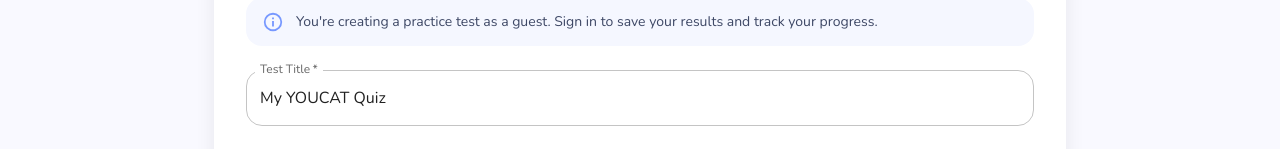
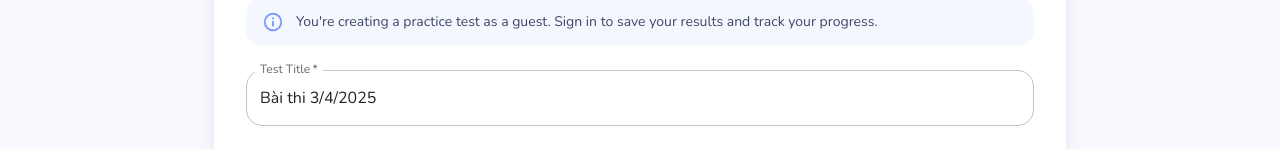
Before and after one commit to Paulus38/FE-youcat-landing, a React (Vite) app: page /exam/create in a window 1280 px wide. Shown: the part 348-497 px from the top of the page. Built offline with nearby package versions, Linux system fonts and the light colour scheme.

Commit message:
Update README and configuration for local development; change API URL and browser port, and modify exam title to include current date.

```diff
--- a/src/pages/exam/CreateExamPage.tsx
+++ b/src/pages/exam/CreateExamPage.tsx
@@ -71,7 +71,7 @@
   const [loading, setLoading] = useState(false);
 
   const [examSettings, setExamSettings] = useState<ExamSettings>({
-    title: 'My YOUCAT Quiz',
+    title: `Bài thi ${new Date().toLocaleDateString('vi-VN')}`,
     categoryIds: [],
     difficulty: 'mixed',
     questionCount: 10,
--- a/vite.config.ts
+++ b/vite.config.ts
@@ -10,6 +10,7 @@
   },
   preview: {
     port: process.env.PORT ? parseInt(process.env.PORT) : 3000,
+    allowedHosts: ["giaoly.cmate.vn"]
   },
   resolve: {
     alias: {
```
Also changed, not shown: 1 other file (tests, documents, lock files or other folders).
